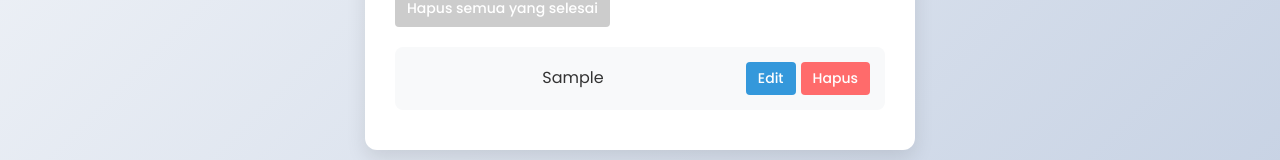
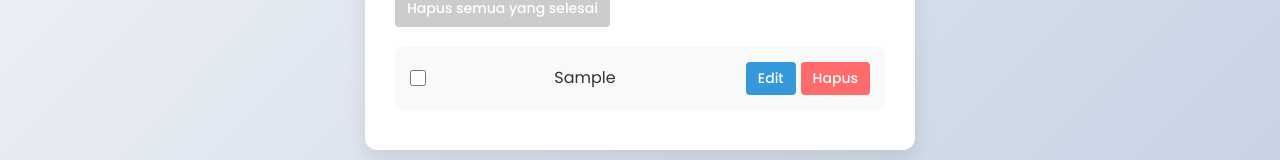
Before and after one commit to Rizqramadhan16/32-pbk-uts-233510156, a Vue app: page / in a window 1280 px wide. Both pictures are taken after typing "Sample" into the empty fields and a click on the button "Tambah". Shown: the part 424-584 px from the top of the page. Built offline with nearby package versions, Linux system fonts and the light colour scheme.

Commit message:
check box add

```diff
--- a/src/components/TodoItem.vue
+++ b/src/components/TodoItem.vue
@@ -1,22 +1,16 @@
 <template>
   <li>
     <div v-if="isEditing" class="edit-container">
-      <input
-        type="text"
-        v-model="editText"
-        @keyup.enter="saveEdit"
-        ref="editInput"
-      />
+      <input type="text" v-model="editText" @keyup.enter="saveEdit" ref="editInput" />
       <div class="edit-buttons">
         <button class="save-btn" @click="saveEdit">Simpan</button>
         <button class="cancel-btn" @click="cancelEdit">Batal</button>
       </div>
     </div>
     <div v-else class="todo-content">
-      <span
-        :style="{ textDecoration: todo.done ? 'line-through' : 'none' }"
-        @click="$emit('toggle', todo.id)"
-      >
+      <!-- penambahan check box-->
+      <input type="checkbox" :checked="todo.done" @change="$emit('toggle', todo.id)" />
+      <span :style="{ textDecoration: todo.done ? 'line-through' : 'none' }" @click="$emit('toggle', todo.id)">
         {{ todo.text }}
       </span>
       <div class="action-buttons">
```
